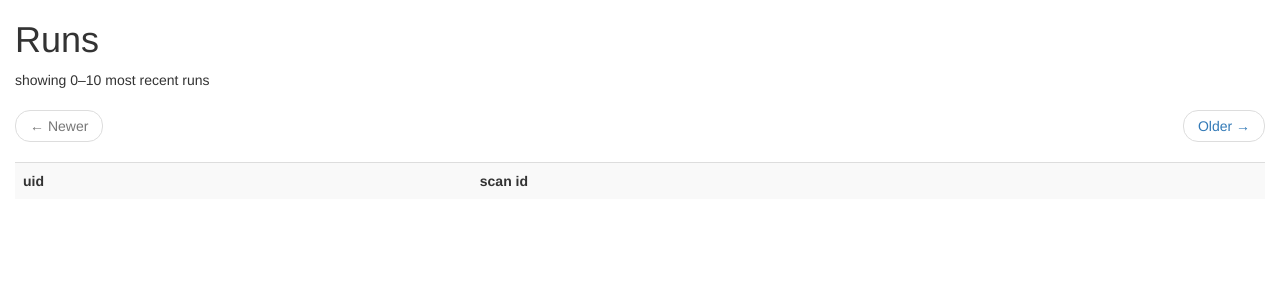
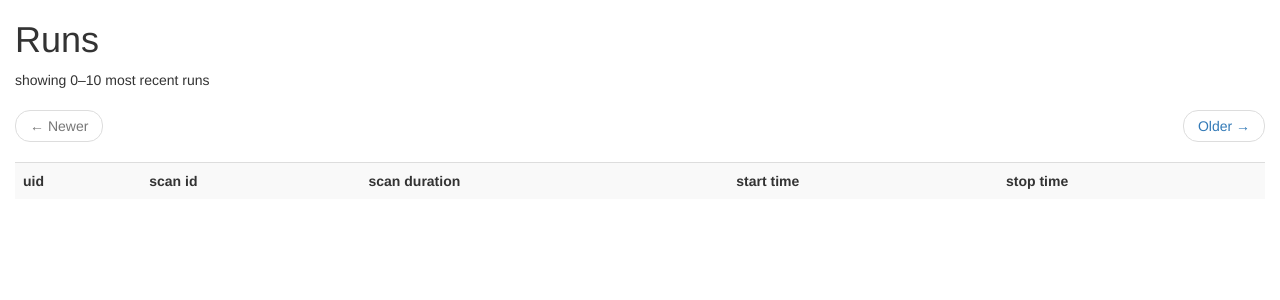
Before and after one commit to NSLS-II/album, a Flask app: page /runs in a window 1280 px wide. Shown: the top 300 px of the page. Run offline with Flask 2, Linux system fonts and the light colour scheme; lists and menus that the app fills with data are empty; parts of the project's set-up code (start-up, migrations or seed data) failed here and were passed over; some libraries are stand-ins or nearby versions.

Commit message:
ENH: Add start/stop/duration to runs template

```diff
--- a/album/server.py
+++ b/album/server.py
@@ -1,7 +1,8 @@
 from flask import Flask, render_template, request
-from dataportal import DataBroker as db
-from dataportal.broker.simple_broker import get_table
+from databroker import DataBroker as db, get_table
+from databroker.databroker import doc
 from .bokeh_plot import plot_table_by_time
+import humanize
 
 app = Flask(__name__)
 
@@ -9,6 +10,16 @@ app = Flask(__name__)
 @app.route('/')
 def home():
     return 'This is album.'
+
+def add_human_times_to_header_super_verbose(hdr):
+    hdr = dict(hdr)
+    hdr['start'] = dict(hdr['start'])
+    hdr['stop'] = dict(hdr['stop'])
+    hdr['start']['human_time'] = humanize.naturaltime(hdr['start']['time'])
+    hdr['stop']['human_time'] = humanize.naturaltime(hdr['stop']['time'])
+    hdr['stop']['scan_duration'] = humanize.naturaldelta(
+        hdr['stop']['time'] - hdr['start']['time'])
+    return hdr
 
 
 @app.route('/runs')
@@ -20,7 +31,8 @@ def run_index():
     print(request.args)
     page = int(request.args.get('page', 1))
     start, stop = -RUNS_PER_PAGE * page, -RUNS_PER_PAGE * (page - 1)
-    headers = db[start:stop]
+    headers = [add_human_times_to_header_super_verbose(hdr)
+               for hdr in db[start:stop]]
     return render_template('run_index.html', headers=headers, page=page,
                            start=start, stop=stop)
 
--- a/album/templates/run_index.html
+++ b/album/templates/run_index.html
@@ -26,11 +26,14 @@
         </ul>
       </nav>
       <table class="table table-striped">
-      <tr><th>uid</th><th>scan id</th></tr>
+      <tr><th>uid</th><th>scan id</th><th>scan duration</th><th>start time</th><th>stop time</th></tr>
       {% for h in headers %}
         <tr class="clickable-row" data-href="run/{{ h.start.uid }}">
           <td>{{ h.start.uid }}</td>
           <td>{{ h.start.scan_id }}</td>
+          <td>{{ h.stop.scan_duration }}</td>
+          <td>{{ h.start.human_time }}</td>
+          <td>{{ h.stop.human_time }}</td>
         </tr>
       {% endfor %}
       </table>
--- a/conda-recipe/meta.yaml
+++ b/conda-recipe/meta.yaml
@@ -10,7 +10,7 @@ build:
 
   # Note that this will override the default build string with the Python
   # and NumPy versions
-  string: {{ environ.get('GIT_BUILD_STR', '') }}_np{{ np }}py{{ py }}
+  string: {{ environ.get('GIT_BUILD_STR', '') }}_py{{ py }}
 
   entry_points:
     - album = album.server:run
@@ -18,14 +18,12 @@ build:
 requirements:
   build:
     - python
-    - numpy
-    - setuptools
 
   run:
     - python
     - bokeh
     - flask
-    - dataportal >=0.2.0
+    - databroker >=0.3.0
     - numpy
 
 test:
```
